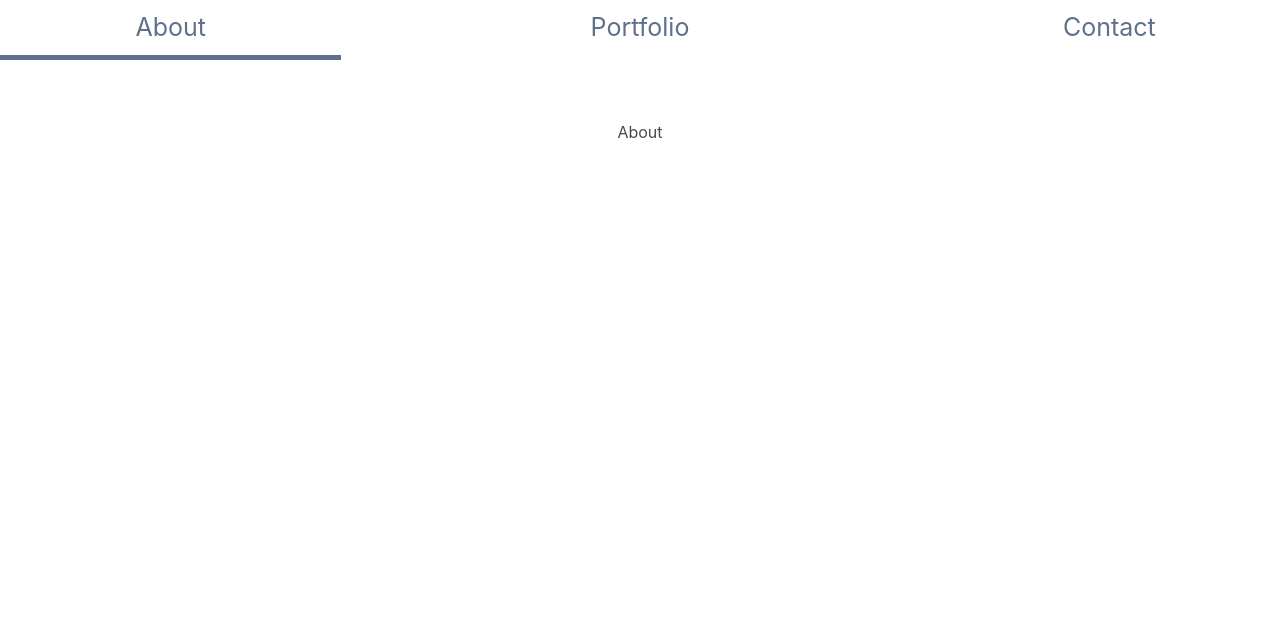
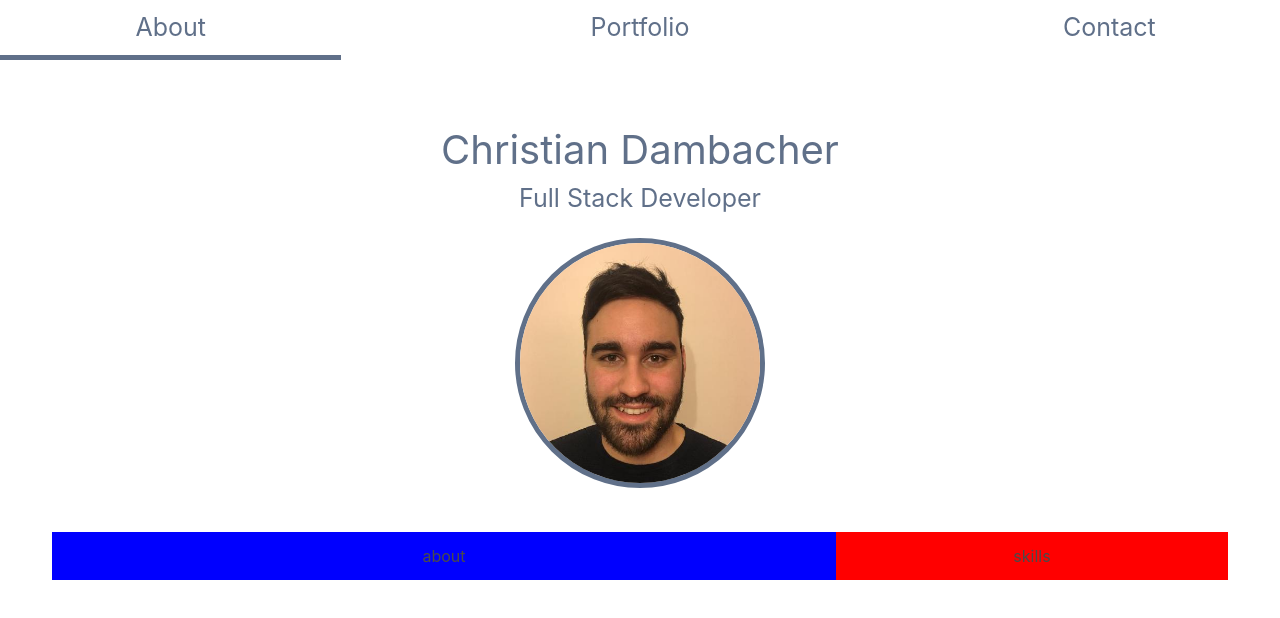
Before and after one commit to ChrstnDmbchr/Portfolio, a React (Create React App) app: page / in a window 1280 px wide. Shown: the top 618 px of the page. Built offline with nearby package versions, Linux system fonts and the light colour scheme.

Commit message:
started work on about page

```diff
--- a/public/index.html
+++ b/public/index.html
@@ -19,6 +19,7 @@
       work correctly both with client-side routing and a non-root public URL.
       Learn how to configure a non-root public URL by running `npm run build`.
     -->
+    <link rel="stylesheet" href="https://cdnjs.cloudflare.com/ajax/libs/animate.css/3.5.2/animate.min.css">
     <title>Christian Dambacher</title>
   </head>
   <body>
--- a/src/components/About.js
+++ b/src/components/About.js
@@ -1,10 +1,24 @@
 import React, { Component } from 'react';
+import '../styling/About.css'
 
 class About extends Component {
   render() {
     return (
-      <div className="about">
-        <h1>About</h1>
+      <div className="about animated fadeIn">
+        <h1 className="about-name">Christian Dambacher</h1>
+        <h1 className="about-title">Full Stack Developer</h1>
+        <img className="about-pic" src={require('../assets/picture.jpeg')} alt="Christian Dambacher" />
+        <div className="container">
+          <div className="columns">
+            <div className="about-desc column is-two-thirds">
+              <h1>about</h1>
+            </div>
+            <div className="about-skills column">
+              <h1>skills</h1>
+            </div>
+          </div>
+        </div>
+
       </div>
     );
   }
--- a/src/components/Nav.js
+++ b/src/components/Nav.js
@@ -21,21 +21,21 @@ class Nav extends Component {
           className={activeNav === 'about' ? 'nav-item-active' : 'nav-item'}
           onClick={() => this.setActive('about')}
         >
-            <h1>About</h1>
+          <h1>About</h1>
         </Link>
 
         <Link to={'/portfolio'}
           className={activeNav === 'portfolio' ? 'nav-item-active' : 'nav-item'}
           onClick={() => this.setActive('portfolio')}
         >
-            <h1>Portfolio</h1>
+          <h1>Portfolio</h1>
         </Link>
 
         <Link to={'/contact'}
           className={activeNav === 'contact' ? 'nav-item-active' : 'nav-item'}
           onClick={() => this.setActive('contact')}
         >
-            <h1>Contact</h1>
+          <h1>Contact</h1>
         </Link>
       </div>
     );
--- /dev/null
+++ b/src/styling/About.css
@@ -0,0 +1,26 @@
+.about-name, .about-title {
+  color: #607089;
+}
+
+.about-name {
+  font-size: 40px;
+}
+
+.about-title {
+  font-size: 25px;
+}
+
+.about-pic {
+  width: 250px;
+  border-radius: 50%;
+  border: 5px solid #607089;
+  margin: 20px 0px 50px 0px;
+}
+
+.about-desc {
+  background-color: blue;
+}
+
+.about-skills {
+  background-color: red;
+}
--- a/src/styling/Nav.css
+++ b/src/styling/Nav.css
@@ -1,7 +1,6 @@
 .nav {
   width: 100vw;
   position: fixed;
-  /* box-shadow: -4px 1px 39px -6px rgba(0,0,0,0.63); */
   display: grid;
   grid-template-columns: repeat(3, 1fr);
   grid-column-gap: 10%;
```
Also changed, not shown: src/assets/picture.jpeg (added), 1 other file (tests, documents, lock files or other folders).
